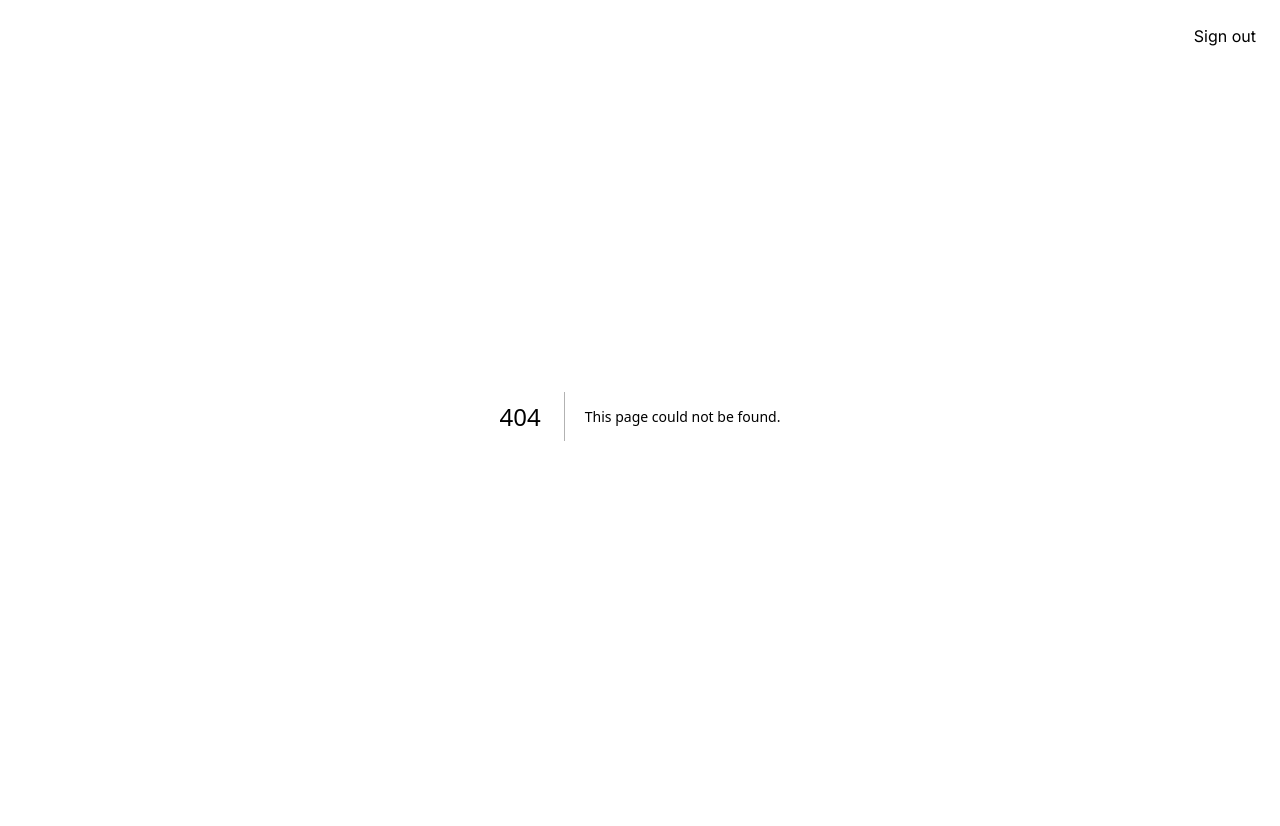
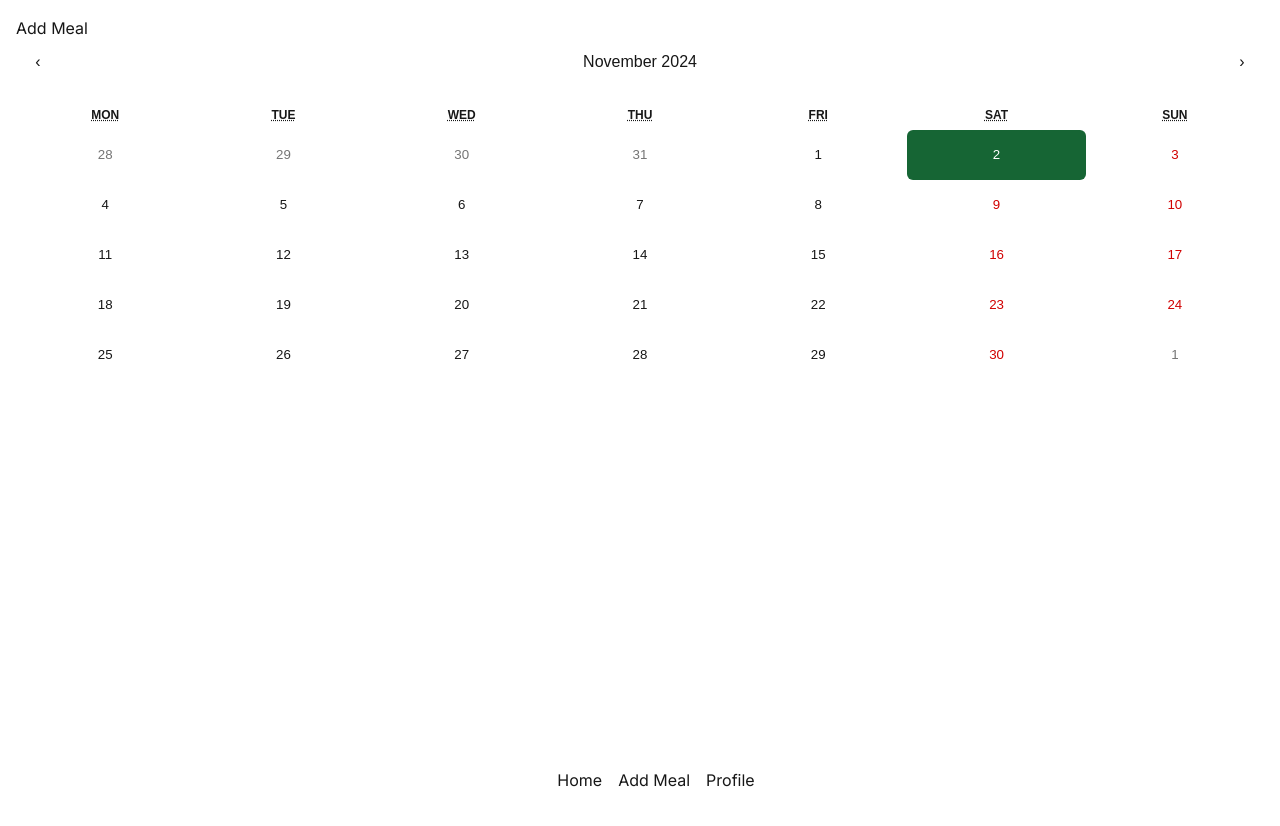
Before and after one commit to jymele/home, a Next.js app: page /meal/add in a window 1280 px wide. Before the commit this address had no page. Shown: the top 826 px of the page. After the commit the page ends 800 px from the top, so only its background shows below. Built offline with nearby package versions, Linux system fonts and the light colour scheme.

Commit message:
Working on add meal

```diff
--- /dev/null
+++ b/app/calendar.css
@@ -0,0 +1,26 @@
+@import "../node_modules/react-calendar/dist/Calendar.css";
+
+.react-calendar {
+  @apply bg-transparent border-none w-full;
+}
+
+.react-calendar__tile {
+  @apply py-4 flex items-center justify-center;
+}
+
+.react-calendar__tile--active:enabled:hover,
+.react-calendar__tile--active:enabled:focus {
+  @apply rounded-md;
+}
+
+.react-calendar__tile--now {
+  @apply bg-green-800 rounded-md;
+}
+
+/**
+* Hide the arrows to change the year
+*/
+.react-calendar__navigation__prev2-button,
+.react-calendar__navigation__next2-button {
+  @apply hidden;
+}
--- a/app/layout.tsx
+++ b/app/layout.tsx
@@ -2,6 +2,7 @@ import type { Metadata } from "next";
 import { Inter } from "next/font/google";
 import "./globals.css";
 import Logout from "@/components/logout";
+import Toolbar from "@/components/toolbar";
 
 const inter = Inter({ subsets: ["latin"] });
 
@@ -18,8 +19,8 @@ export default function RootLayout({
   return (
     <html lang="en">
       <body className={`${inter.className} antialiased p-4`}>
-        <Logout />
         {children}
+        <Toolbar />
       </body>
     </html>
   );
--- /dev/null
+++ b/app/meal/add/page.tsx
@@ -0,0 +1,17 @@
+"use client";
+import { useState } from "react";
+import Calendar from "react-calendar";
+
+// import "react-calendar/dist/Calendar.css";
+import "@/app/calendar.css";
+
+export default function AddMealPage() {
+  const [date, setDate] = useState<Date>(new Date());
+
+  return (
+    <div>
+      <h1>Add Meal</h1>
+      <Calendar value={date} onChange={(value) => setDate(value as Date)} />
+    </div>
+  );
+}
--- /dev/null
+++ b/app/profile/page.tsx
@@ -0,0 +1,10 @@
+import Logout from "@/components/logout";
+
+export default function Profile() {
+  return (
+    <>
+      <Logout />
+      <h1>Profile</h1>
+    </>
+  );
+}
--- /dev/null
+++ b/components/toolbar/index.tsx
@@ -0,0 +1,22 @@
+import Link from "next/link";
+
+export default function Toolbar() {
+  return (
+    <div className="fixed bottom-0 md:bottom-2 w-screen">
+      <div className="flex gap-4 mx-auto w-fit">
+        <div>
+          <Link href="/">Home</Link>
+        </div>
+        {/* <div>
+          <Link href="/household">Household</Link>
+        </div> */}
+        <div>
+          <Link href={"/meal/add"}>Add Meal</Link>
+        </div>
+        <div>
+          <Link href="/profile">Profile</Link>
+        </div>
+      </div>
+    </div>
+  );
+}
--- a/package.json
+++ b/package.json
@@ -13,6 +13,7 @@
     "next": "15.0.2",
     "next-auth": "^5.0.0-beta.25",
     "react": "18.3.0",
+    "react-calendar": "^5.1.0",
     "react-dom": "18.3.0"
   },
   "devDependencies": {
```
Also changed, not shown: 1 other file (tests, documents, lock files or other folders).
